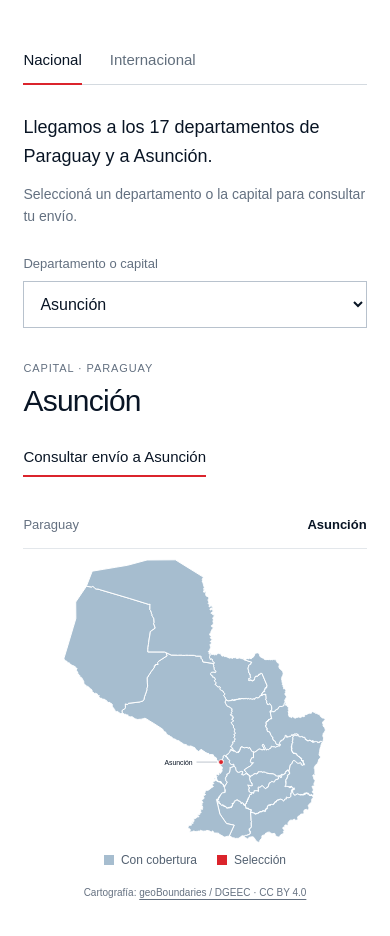
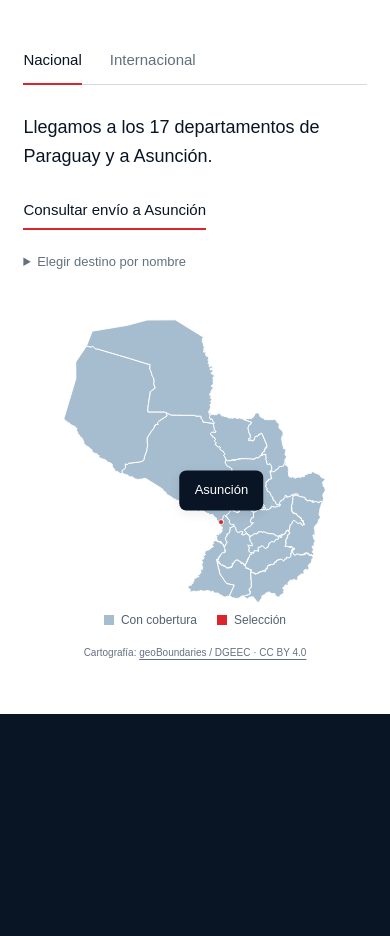
Before and after one commit to orbinetuy-alt/blginternacional, a Next.js app: page / in a window 390 px wide. Shown: the part 3152-4088 px from the top of the page. After the commit the page ends 3866 px from the top, so only its background shows below. Built offline with nearby package versions, Linux system fonts and the light colour scheme.

Commit message:
Update Site source

```diff
--- a/app/coverage.tsx
+++ b/app/coverage.tsx
@@ -35,29 +35,28 @@ export default function Coverage() {
         </div>
         <div className="coverage-description">
           <p>{national ? 'Llegamos a los 17 departamentos de Paraguay y a Asunción.' : 'Conectamos Paraguay con Argentina, Bolivia, Brasil, Chile y Uruguay.'}</p>
-          <span>{national ? 'Seleccioná un departamento o la capital para consultar tu envío.' : 'Seleccioná un país de nuestra cobertura para consultar tu operación.'}</span>
-        </div>
-        <label className="destination-label" htmlFor="coverage-destination">{national ? 'Departamento o capital' : 'País de destino'}</label>
-        <select id="coverage-destination" value={selected.id} onChange={event => {choose(event.target.value);setHovered(null);}}>
-          {selectable.map(region => <option key={region.id} value={region.id}>{region.name}</option>)}
-        </select>
-        <div className="coverage-selection" aria-live="polite" aria-atomic="true">
-          <span>{national ? selected.id === 'PY-ASU' ? 'Capital · Paraguay' : 'Departamento · Paraguay' : 'Cobertura internacional'}</span>
-          <h3>{selected.name}</h3>
         </div>
         <a className="coverage-inquiry" href={mail}>Consultar envío a {selected.name}</a>
+        <details className="coverage-destinations">
+          <summary>Elegir destino por nombre</summary>
+          <label className="destination-label" htmlFor="coverage-destination">{national ? 'Departamento o capital' : 'País de destino'}</label>
+          <select id="coverage-destination" value={selected.id} onChange={event => {choose(event.target.value);setHovered(null);}}>
+            {selectable.map(region => <option key={region.id} value={region.id}>{region.name}</option>)}
+          </select>
+        </details>
+        <span className="coverage-sr-only" aria-live="polite" aria-atomic="true">Destino seleccionado: {selected.name}</span>
       </div>
       <div className="coverage-map-panel" id="coverage-panel" role="tabpanel" aria-labelledby={`coverage-tab-${mode}`}>
-        <div className="map-topline"><span>{national ? 'Paraguay' : 'América del Sur'}</span><span className="map-current">{active.name}</span></div>
+        <div className="coverage-map-stage">
         <svg key={mode} className="coverage-map" viewBox="0 0 700 620" role="group" aria-label={national ? 'Mapa interactivo de los departamentos de Paraguay y Asunción' : 'Mapa interactivo de países con cobertura de BLG'}>
-          {regions.map(region => <path key={region.id} d={region.path ?? ''} className={`map-region ${region.covered ? 'is-covered' : 'is-context'} ${selected.id === region.id ? 'is-selected' : ''} ${hovered === region.id ? 'is-hovered' : ''}`} role={region.covered ? 'button' : undefined} tabIndex={region.covered ? 0 : undefined} aria-label={region.covered ? region.name : undefined} aria-pressed={region.covered ? selected.id === region.id : undefined} aria-hidden={!region.covered ? true : undefined} onPointerEnter={()=>region.covered && setHovered(region.id)} onPointerLeave={()=>setHovered(null)} onFocus={()=>region.covered && setHovered(region.id)} onBlur={()=>setHovered(null)} onClick={()=>region.covered && choose(region.id)} onKeyDown={event=>{if(region.covered && (event.key==='Enter' || event.key===' ')){event.preventDefault();choose(region.id);}}}><title>{region.name}</title></path>)}
-          {national && <g className="capital-marker" onClick={()=>choose('PY-ASU')} aria-hidden="true">
+          {regions.map(region => <path key={region.id} d={region.path ?? ''} className={`map-region ${region.covered ? 'is-covered' : 'is-context'} ${selected.id === region.id ? 'is-selected' : ''} ${hovered === region.id ? 'is-hovered' : ''}`} role={region.covered ? 'button' : undefined} tabIndex={region.covered ? 0 : undefined} aria-label={region.covered ? region.name : undefined} aria-pressed={region.covered ? selected.id === region.id : undefined} aria-hidden={!region.covered ? true : undefined} onPointerEnter={()=>region.covered && setHovered(region.id)} onPointerLeave={()=>setHovered(null)} onFocus={()=>region.covered && setHovered(region.id)} onBlur={()=>setHovered(null)} onClick={()=>region.covered && choose(region.id)} onKeyDown={event=>{if(region.covered && (event.key==='Enter' || event.key===' ')){event.preventDefault();choose(region.id);}}} />)}
+          {national && <g className="capital-marker" onClick={()=>choose('PY-ASU')} onPointerEnter={()=>setHovered('PY-ASU')} onPointerLeave={()=>setHovered(null)} aria-hidden="true">
             <circle cx={asuncion.center[0]} cy={asuncion.center[1]} r="13" fill="transparent" />
             <circle cx={asuncion.center[0]} cy={asuncion.center[1]} r="5" className={selected.id === 'PY-ASU' ? 'capital-selected' : ''} />
-            <path d={`M${asuncion.center[0]-8},${asuncion.center[1]}h-42`} />
-            <text x={asuncion.center[0]-58} y={asuncion.center[1]+5} textAnchor="end">Asunción</text>
           </g>}
         </svg>
+        <span key={`${mode}-${active.id}`} className="map-label" aria-hidden="true" style={{left:`clamp(90px, ${active.center[0] / 700 * 100}%, calc(100% - 90px))`,top:`${active.center[1] / 620 * 100}%`}}>{active.name}</span>
+        </div>
         <div className="map-legend"><span><i className="legend-covered" />Con cobertura</span><span><i className="legend-selected" />Selección</span>{!national && <span><i className="legend-context" />Sin cobertura indicada</span>}</div>
         <p className="map-attribution">Cartografía: {national ? <a href="https://www.geoboundaries.org/" target="_blank" rel="noreferrer">geoBoundaries / DGEEC · CC BY 4.0</a> : <a href="https://www.naturalearthdata.com/" target="_blank" rel="noreferrer">Natural Earth</a>}</p>
       </div>
--- a/app/globals.css
+++ b/app/globals.css
@@ -39,20 +39,19 @@ body:has(dialog[open]) { overflow: hidden; }
 .coverage-tabs { display: flex; gap: 28px; border-bottom: 1px solid #d4dae0; margin-bottom: 28px; }
 .coverage-tabs button { background: transparent; border: 0; border-bottom: 2px solid transparent; padding: 12px 0 15px; font-size: 15px; color: #626f7d; margin-bottom: -1px; transition: color 180ms, border-color 180ms; }
 .coverage-tabs button[aria-selected="true"] { color: var(--navy); border-bottom-color: var(--red); }
-.coverage-description { min-height: 118px; }
-.coverage-description p { margin: 0 0 12px; font-size: 18px; line-height: 1.6; max-width: 400px; }
-.coverage-description>span { color: #637080; font-size: 14px; line-height: 1.6; display: block; max-width: 380px; }
-.destination-label { display: block; font-size: 13px; margin: 28px 0 10px; color: #637080; }
+.coverage-description { margin-bottom: 20px; }
+.coverage-description p { margin: 0; font-size: 18px; line-height: 1.6; max-width: 400px; }
+.coverage-destinations { margin-top: 24px; max-width: 380px; }
+.coverage-destinations summary { width: fit-content; color: #637080; font-size: 13px; cursor: pointer; }
+.destination-label { display: block; font-size: 13px; margin: 18px 0 10px; color: #637080; }
 #coverage-destination { width: 100%; max-width: 380px; font: inherit; font-size: 16px; background: white; color: var(--navy); padding: 13px 12px; border: 1px solid #b8c2cd; border-radius: 0; }
-.coverage-selection { margin: 30px 0 20px; }
-.coverage-selection>span { color: #637080; text-transform: uppercase; letter-spacing: .08em; font-size: 11px; }
-.coverage-selection h3 { font-weight: 500; font-size: 30px; letter-spacing: -.025em; margin: 8px 0 0; }
+.coverage-sr-only { position: absolute; width: 1px; height: 1px; padding: 0; margin: -1px; overflow: hidden; clip-path: inset(50%); white-space: nowrap; border: 0; }
 .coverage-inquiry { display: inline-block; font-size: 15px; border-bottom: 2px solid var(--red); padding: 8px 0; line-height: 1.4; }
 .coverage-inquiry:hover { color: #bd1e27; }
 .coverage :focus-visible { outline: 2px solid var(--red); outline-offset: 4px; }
 .coverage-map-panel { min-width: 0; }
-.map-topline { display: flex; justify-content: space-between; gap: 12px; align-items: center; font-size: 13px; color: #657181; padding-bottom: 16px; border-bottom: 1px solid #e3e7eb; }
-.map-current { color: var(--navy); font-weight: 600; text-align: right; }
+.coverage-map-stage { position: relative; width: 100%; max-width: 760px; margin: auto; }
+.map-label { position: absolute; transform: translate(-50%, calc(-100% - 12px)); pointer-events: none; padding: 11px 15px; max-width: 180px; text-align: center; border-radius: 7px; background: var(--navy); color: white; font-size: 13px; line-height: 1.35; box-shadow: 0 3px 12px #09152515; animation: veil-in 160ms ease-out; }
 .coverage-map { display: block; width: 100%; height: auto; overflow: visible; animation: veil-in 320ms ease-out; }
 .map-region { stroke: white; stroke-width: 1; vector-effect: non-scaling-stroke; transition: fill 180ms ease; }
 .map-region.is-covered { fill: #a6bdcf; cursor: pointer; }
@@ -63,8 +62,6 @@ body:has(dialog[open]) { overflow: hidden; }
 .capital-marker { cursor: pointer; }
 .capital-marker circle:not(:first-child) { fill: var(--navy); stroke: white; stroke-width: 1.5; }
 .capital-marker circle.capital-selected { fill: var(--red); }
-.capital-marker path { fill: none; stroke: #7a8998; stroke-width: 1; }
-.capital-marker text { fill: var(--navy); font: 14px Arial, sans-serif; }
 .map-legend { display: flex; flex-wrap: wrap; justify-content: center; gap: 12px 20px; color: #536171; font-size: 12px; }
 .map-legend>span { display: flex; align-items: center; gap: 7px; }
 .map-legend i { width: 10px; height: 10px; display: inline-block; }
@@ -75,9 +72,8 @@ body:has(dialog[open]) { overflow: hidden; }
   .coverage { padding: 64px 6% 56px; }
   .coverage-inner { grid-template-columns: 1fr; gap: 40px; }
   .coverage h2 { max-width: 500px; }
-  .coverage-description { min-height: 0; }
   .coverage-map-panel { grid-row: 2; }
-  .coverage-map { max-height: 540px; }
+  .coverage-map-stage { max-width: 610px; }
 }
 @media(min-aspect-ratio: 2/1) and (min-width: 801px) { .hero { min-height: 480px; } .hero-heading { top: 43%; } }
 @media(max-width: 800px) {
```
